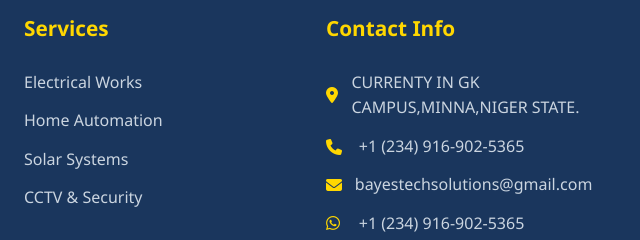
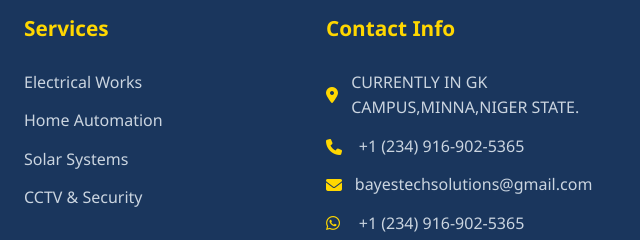
Before and after one commit to oabdulsamad72-boop/bayestech-solutions, a plain HTML site: page index.html in a window 1280 px wide. Shown: the part 2275-2515 px from the top of the page, 640-1280 px from the left. Drawn offline with Linux system fonts and the light colour scheme.

Commit message:
update text
update  text

```diff
--- a/index.html
+++ b/index.html
@@ -165,7 +165,7 @@
                 <div class="footer-col">
                     <h3>Contact Info</h3>
                     <ul class="contact-info">
-                        <li><i class="fas fa-map-marker-alt"></i>CURRENTY IN GK CAMPUS,MINNA,NIGER STATE. </li>
+                        <li><i class="fas fa-map-marker-alt"></i>CURRENTLY IN GK CAMPUS,MINNA,NIGER STATE. </li>
                         <li><i class="fas fa-phone"></i> +1 (234) 916-902-5365</li>
                         <li><i class="fas fa-envelope"></i> bayestechsolutions@gmail.com</li>
                         <li><i class="fab fa-whatsapp"></i> +1 (234) 916-902-5365</li>
```
Also changed, not shown: about.html (+1 -1 lines), contact.html (+1 -1 lines), services.html (+1 -1 lines).
